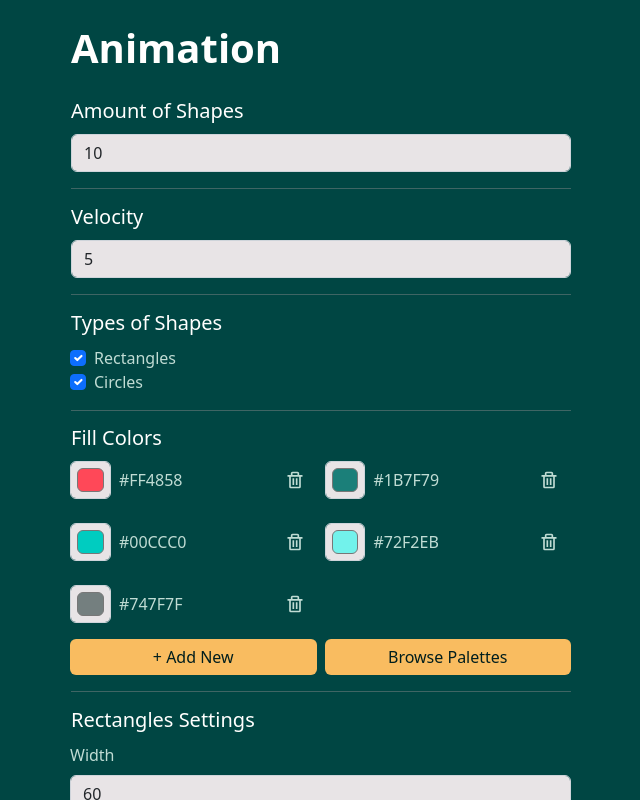
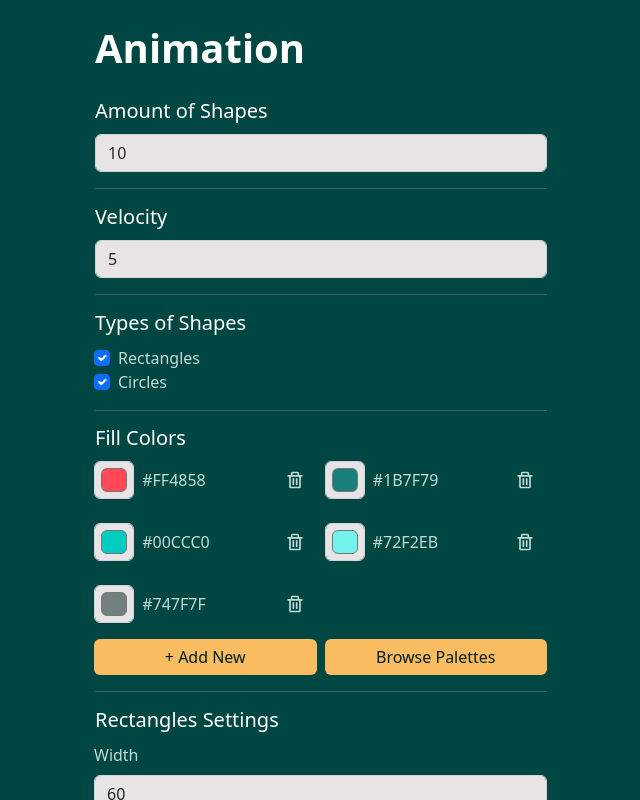
Before and after one commit to netrolite/graph-builder, a React (Vite) app: page / in a window 1280 px wide. Shown: the top 800 px of the page, without its empty margins (319-959 px from the left). Built offline with nearby package versions, Linux system fonts and the light colour scheme.

Commit message:
fix safari grid bug & popup overlay not allowing for clicks

```diff
--- a/src/Input.jsx
+++ b/src/Input.jsx
@@ -226,10 +226,10 @@ export default function Input({animData, setAnimData}) {
     }
 
     return (
-        <div className="container py-4 main">
+        <div className="container p-4 main">
             <div className="popup">
                 <div className="bg-overlay"></div>
-                <div className="popup-window container">
+                <div className="popup-window p-4 container">
                     {palettes}
                 </div>
             </div>
@@ -320,6 +320,7 @@ export default function Input({animData, setAnimData}) {
                     {/* "Add New" and "Browse Palettes" buttons */}
                     {/* Wrapping in a div to fix safari grid row height bug */}
                     {/* Also adding "height: min-content;" in CSS */}
+                    <div>
                         <div className="input-subgroup grid-2-cols">
                             <button
                                 className="button w-100"
@@ -333,6 +334,7 @@ export default function Input({animData, setAnimData}) {
                             >
                                 Browse Palettes
                             </button>
+                        </div>
                     </div>
                 </div>
 
--- a/src/index.css
+++ b/src/index.css
@@ -134,6 +134,7 @@ h1, h2, h3, h4, h5, h6, .heading {
     height: 100vh;
     background-color: #000;
     z-index: 1;
+    pointer-events: none;
     opacity: 0;
 }
 
@@ -144,6 +145,7 @@ h1, h2, h3, h4, h5, h6, .heading {
 
 .popup.active .bg-overlay {
     opacity: 0.5;
+    pointer-events: all;
 }
 
 .popup-window, .bg-overlay {
```
Lines whose indentation alone changed are shown as unchanged.
